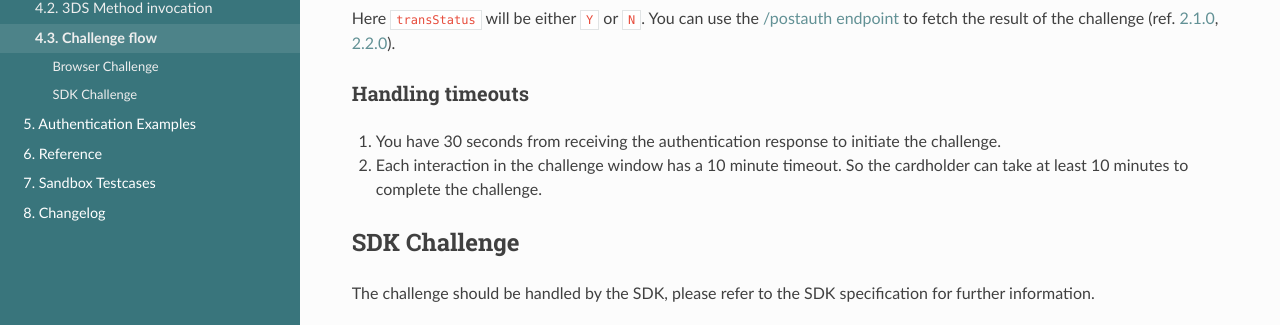
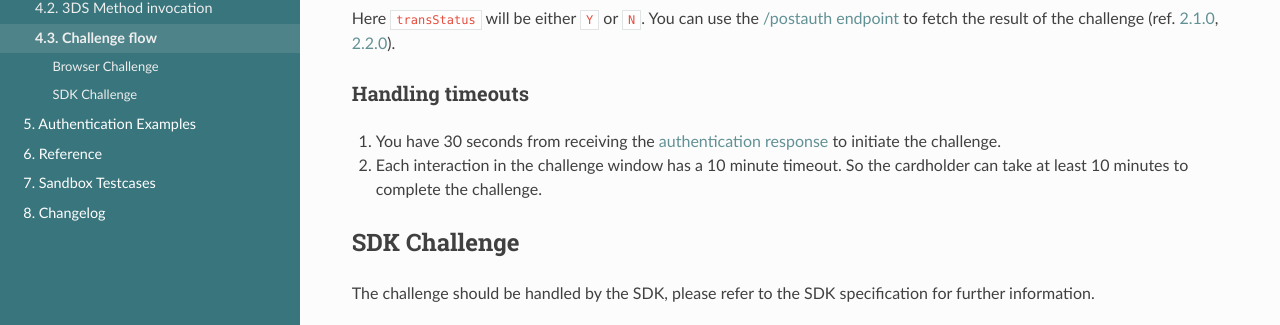
Before and after one commit to clearhaus/3DSv2-api-documentation, a Sphinx documentation site: the page built from source/challenge_flow.rst, in a window 1280 px wide and 900 px high, scrolled down 1387 px. Shown: the part 407-732 px from the top of the window. Built offline with Sphinx 7.4.7 and the Read the Docs theme 2.0.0, drawn with Linux system fonts in a browser that asks for light colours; some of the changed lines change nothing that is shown.

Commit message:
Clarify by linking to request

```diff
--- a/source/challenge_flow.rst
+++ b/source/challenge_flow.rst
@@ -110,8 +110,8 @@ Here ``transStatus`` will be either ``Y`` or ``N``. You can use the
 Handling timeouts
 *****************
 
-1. You have 30 seconds from receiving the authentication response to initiate
-   the challenge.
+1. You have 30 seconds from receiving the :ref:`authentication response
+   <auth-usage>` to initiate the challenge.
 2. Each interaction in the challenge window has a 10 minute timeout. So the
    cardholder can take at least 10 minutes to complete the challenge.
 
```
